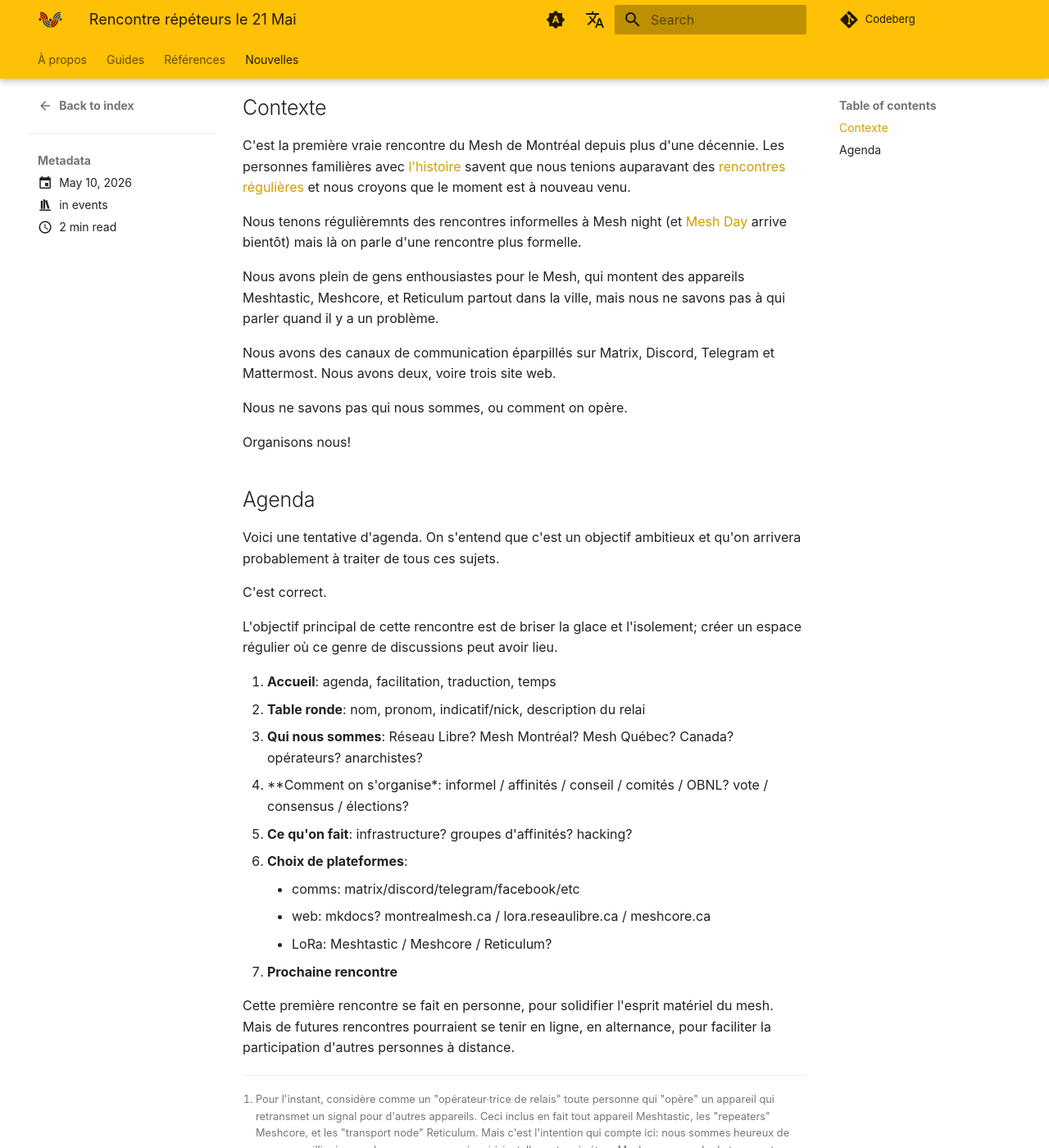
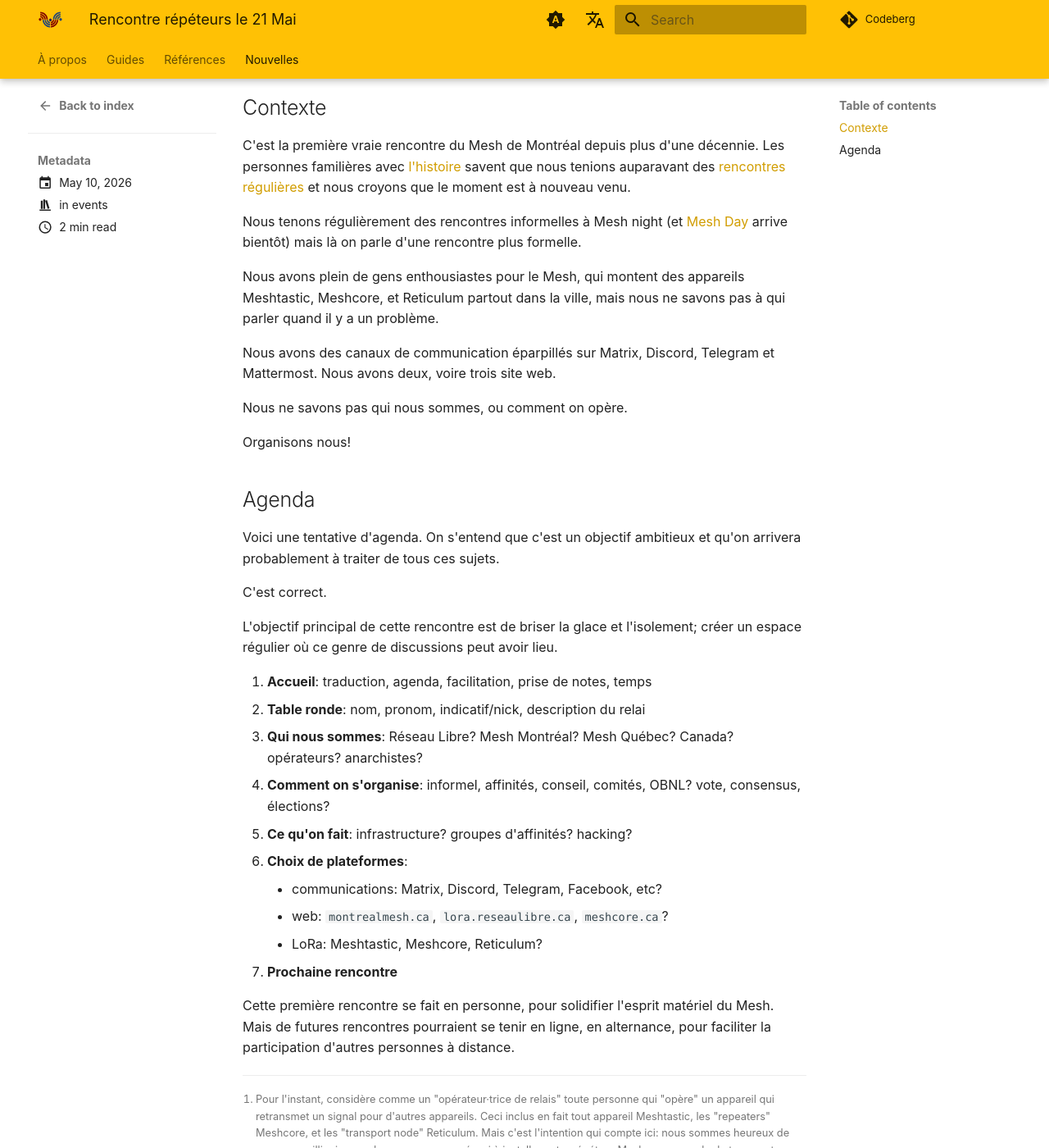
Before and after one commit to ReseauLibre/lora.reseaulibre.ca, an MkDocs documentation site: the page built from docs/news/posts/2026-05-21-rencontre-repeteurs.md, in a window 1280 px wide and 1400 px high, scrolled down 272 px. Shown: the whole window at 82% size. Built offline with MkDocs 1.6.1 and Material for MkDocs 9.7.7, drawn with Linux system fonts in a browser that asks for light colours; plug-ins that fetch from the network failed and are left out; comment, search, counter and statistics services are not loaded.

Commit message:
fix typos, add minutes, promot translation

```diff
--- a/docs/news/posts/2026-05-21-rencontre-repeteurs.md
+++ b/docs/news/posts/2026-05-21-rencontre-repeteurs.md
@@ -35,7 +35,7 @@ d'une décennie. Les personnes familières avec [l'histoire](../../history.md) s
 que nous tenions auparavant des [rencontres régulières](https://wiki.reseaulibre.ca/meetings/2015-01-08/) et nous
 croyons que le moment est à nouveau venu.
 
-Nous tenons régulièremnts des rencontres informelles à Mesh night (et
+Nous tenons régulièrement des rencontres informelles à Mesh night (et
 [Mesh Day](https://calendrier.constellationmtl.net/event/matc-presents-jour-de-mesh-day-2) arrive bientôt) mais là on parle d'une rencontre plus
 formelle.
 
@@ -61,18 +61,20 @@ L'objectif principal de cette rencontre est de briser la glace et
 l'isolement; créer un espace régulier où ce genre de discussions peut
 avoir lieu.
 
-1. **Accueil**: agenda, facilitation, traduction, temps
+1. **Accueil**: traduction, agenda, facilitation, prise de notes, temps
 2. **Table ronde**: nom, pronom, indicatif/nick, description du relai
-3. **Qui nous sommes**: Réseau Libre? Mesh Montréal? Mesh Québec? Canada? opérateurs? anarchistes?
-4. **Comment on s'organise*: informel / affinités / conseil / comités / OBNL? vote / consensus / élections?
+3. **Qui nous sommes**: Réseau Libre? Mesh Montréal? Mesh Québec?
+   Canada? opérateurs? anarchistes?
+4. **Comment on s'organise**: informel, affinités, conseil, comités,
+   OBNL? vote, consensus, élections?
 5. **Ce qu'on fait**: infrastructure? groupes d'affinités? hacking?
 6. **Choix de plateformes**:
-    - comms: matrix/discord/telegram/facebook/etc
-    - web: mkdocs? montrealmesh.ca / lora.reseaulibre.ca / meshcore.ca
-    - LoRa: Meshtastic / Meshcore / Reticulum?
+    - communications: Matrix, Discord, Telegram, Facebook, etc?
+    - web:  `montrealmesh.ca`, `lora.reseaulibre.ca`, `meshcore.ca`?
+    - LoRa: Meshtastic, Meshcore, Reticulum?
 7. **Prochaine rencontre**
 
 Cette première rencontre se fait en personne, pour solidifier l'esprit
-matériel du mesh. Mais de futures rencontres pourraient se tenir en
+matériel du Mesh. Mais de futures rencontres pourraient se tenir en
 ligne, en alternance, pour faciliter la participation d'autres
 personnes à distance.
```
